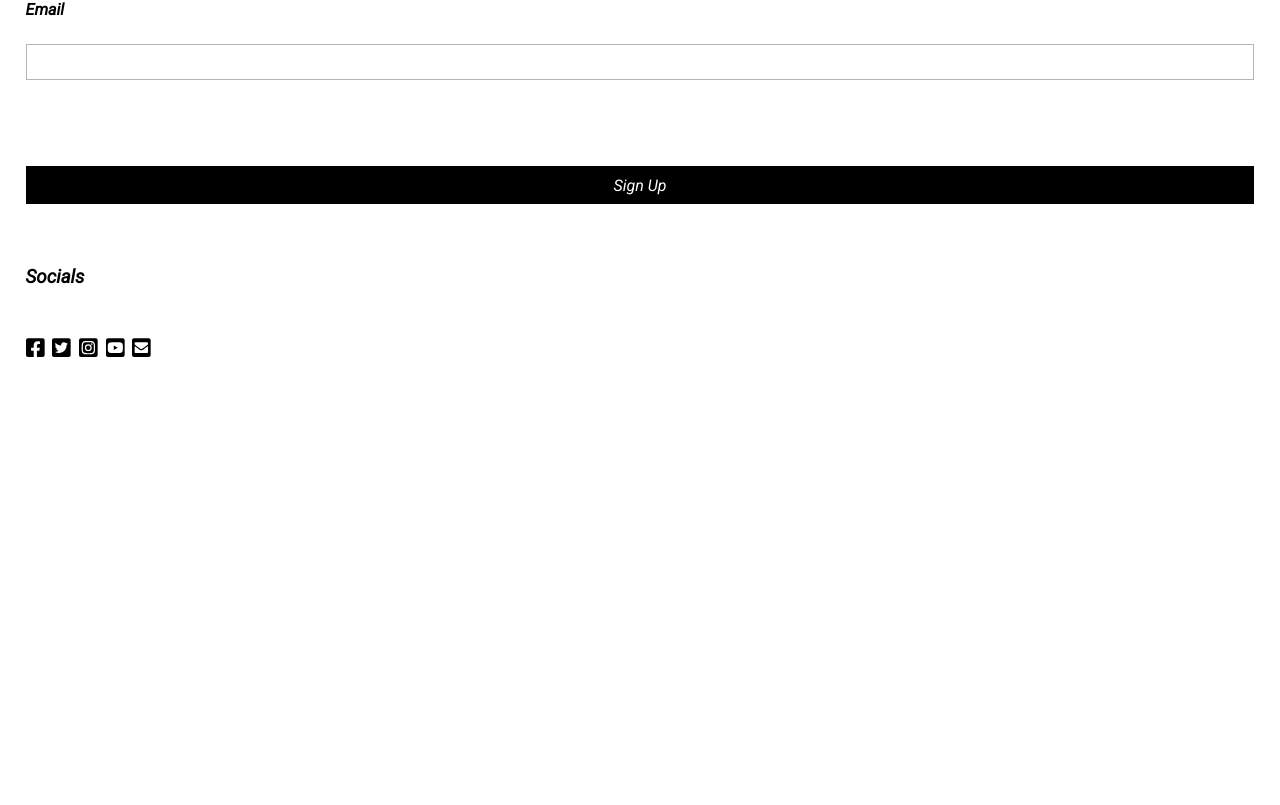
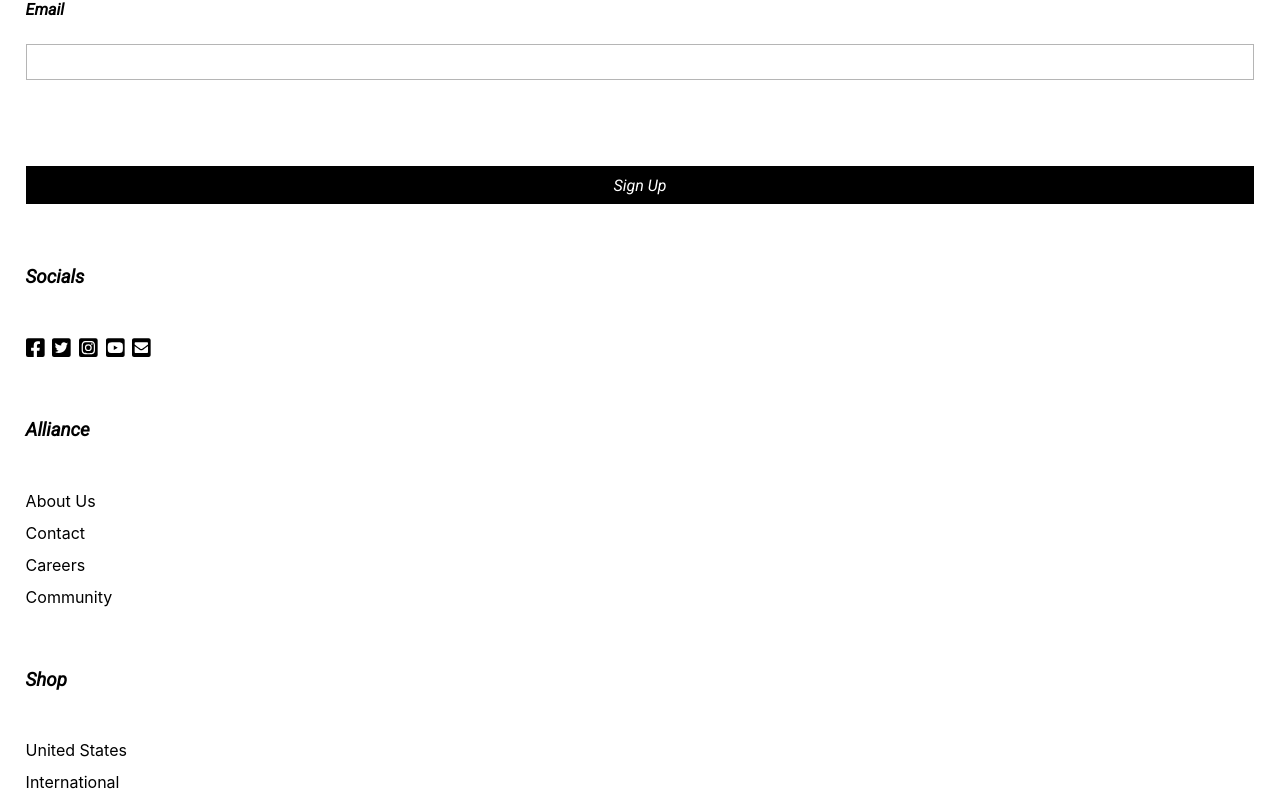
Before and after one commit to Gabe0214/MMA-Frontend, a React (Create React App) app: page / in a window 1280 px wide. Shown: the part 1360-2165 px from the top of the page. Before the commit the page ends 1779 px from the top, so only its background shows below. Built offline with nearby package versions, Linux system fonts and the light colour scheme.

Commit message:
shop footer section done. almost complete with the entire footer

```diff
--- a/src/App.scss
+++ b/src/App.scss
@@ -2,6 +2,7 @@
 
 a {
     text-decoration: none;
+    color: black;
 }
 
 .subtitle{
--- a/src/components/Footer/AboutCompany/AboutCompany.js
+++ b/src/components/Footer/AboutCompany/AboutCompany.js
@@ -0,0 +1,34 @@
+import React from 'react';
+import { NavLink } from 'react-router-dom'
+import './AboutCompany.scss'
+export const AboutCompany = () => {
+    const aboutRoutes = [
+        {
+            name: 'About Us',
+            url: '/about-us',
+
+        },
+        {
+            name: 'Contact',
+            url: '/contact'
+        },
+        {
+            name: 'Careers',
+            url: '/careers',
+        },
+        {
+            name: 'Community',
+            url: '/community'
+        }
+    ]
+    return (
+        <div className='about-company-container'>
+            <h3 className='subtitle'>Alliance</h3>
+            <ul className='list-container'>
+                {aboutRoutes.map((item,i) => (
+                    <li key={i}><NavLink to={item.url}>{item.name}</NavLink></li>
+                ))}
+            </ul>
+        </div>
+    )
+}
--- a/src/components/Footer/AboutCompany/AboutCompany.scss
+++ b/src/components/Footer/AboutCompany/AboutCompany.scss
@@ -0,0 +1,13 @@
+.about-company-container {
+
+    .list-container {
+        list-style: none;
+    li {
+        margin-bottom: 1%;
+        a {
+            text-decoration: none;
+            color: black
+        }
+      }
+    }
+}
--- a/src/components/Footer/FooterContainer.js
+++ b/src/components/Footer/FooterContainer.js
@@ -1,6 +1,8 @@
 import React from 'react'
 import EmailSubscribe from './EmailSubscribe/EmailSubscribe'
 import { Socials } from './Socials/Socials'
+import { AboutCompany } from './AboutCompany/AboutCompany'
+import { ShopFooter } from './ShopFooterSection/ShopFooterSection'
 import './Footer.scss'
 export const FooterContainer = () => {
 
@@ -8,6 +10,8 @@ export const FooterContainer = () => {
         <div className='footer-container'>
             <EmailSubscribe/>
             <Socials/>
+            <AboutCompany/>
+            <ShopFooter/>
         </div>
     )
 }
--- /dev/null
+++ b/src/components/Footer/ShopFooterSection/ShopFooterSection.js
@@ -0,0 +1,15 @@
+import React from 'react'
+import { NavLink } from 'react-router-dom'
+import './ShopFooterSection.scss'
+export const ShopFooter = () => {
+
+    return (
+        <div className='shop-footer-container'>
+            <h3 className='subtitle'>Shop</h3>
+                <ul>
+                  <li><NavLink to='/'>United States</NavLink></li>
+                  <li><NavLink to='/'>International</NavLink></li>
+                </ul>
+        </div>
+    )
+}
--- /dev/null
+++ b/src/components/Footer/ShopFooterSection/ShopFooterSection.scss
@@ -0,0 +1,10 @@
+.shop-footer-container {
+    margin-top: 5%;
+
+    ul {
+        list-style: none;
+        li {
+            margin-bottom: 1%;
+        }
+    }
+}
--- a/src/components/Footer/Socials/Socials.js
+++ b/src/components/Footer/Socials/Socials.js
@@ -20,9 +20,9 @@ export const Socials = () => {
     return (
         <div className='socials-container'>
             <h3 className='subtitle'>Socials</h3>
-            {socialIcons.map((icon) => (
-                <a href={!icon.url.includes('@') ?`https://${icon.url}`:`mailto:${icon.url}`} target='_blank'>
-                    <FontAwesomeIcon icon={icon.name} className={icon.class} size='lg'/>
+            {socialIcons.map((icon, i) => (
+                <a key ={i} href={!icon.url.includes('@') ?`https://${icon.url}`:`mailto:${icon.url}`} target='_blank'>
+                    <FontAwesomeIcon icon={icon.name} className={icon.class} size='lg' key={i}/>
                 </a>
             ))}
 
--- a/src/components/Home/DeliverySection/DeliverySection.js
+++ b/src/components/Home/DeliverySection/DeliverySection.js
@@ -16,9 +16,9 @@ export const DeliverySection = () => {
 
     return(
         <div className="delivery-section">
-           {deliverySectionIcons.map((item) => (
-               <div className='delivery-sub-item'>
-                   <FontAwesomeIcon icon ={item.icon} className={item.class}/>
+           {deliverySectionIcons.map((item, i) => (
+               <div className='delivery-sub-item' key={i}>
+                   <FontAwesomeIcon icon ={item.icon} className={item.class} key={i}/>
                     <p className='section-text'>{item.text}</p>
 
                </div>
--- a/src/components/Home/GallerySection/Gallery.js
+++ b/src/components/Home/GallerySection/Gallery.js
@@ -9,8 +9,8 @@ export const GallerySection = () => {
               <h2 className="title">Gallery</h2>
               <div className="gallery-main-view">
                   <div className="image-container">
-                  {galleryImages.map((image) => (
-                      <img src ={image} className="gallery-images"/>
+                  {galleryImages.map((image, i) => (
+                      <img key={i}src ={image} className="gallery-images"/>
                   ))}
                   </div>
               </div>
```
